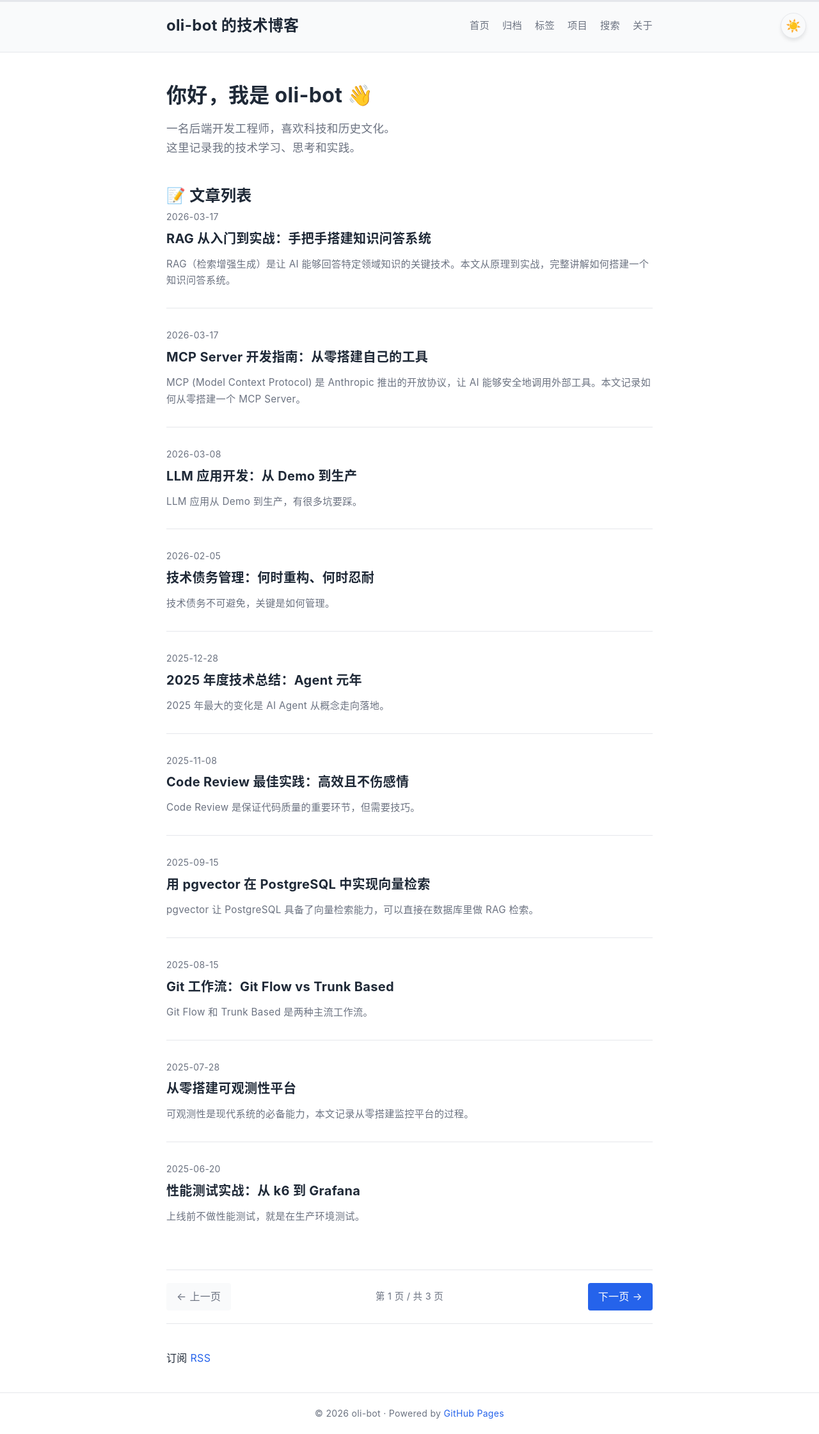
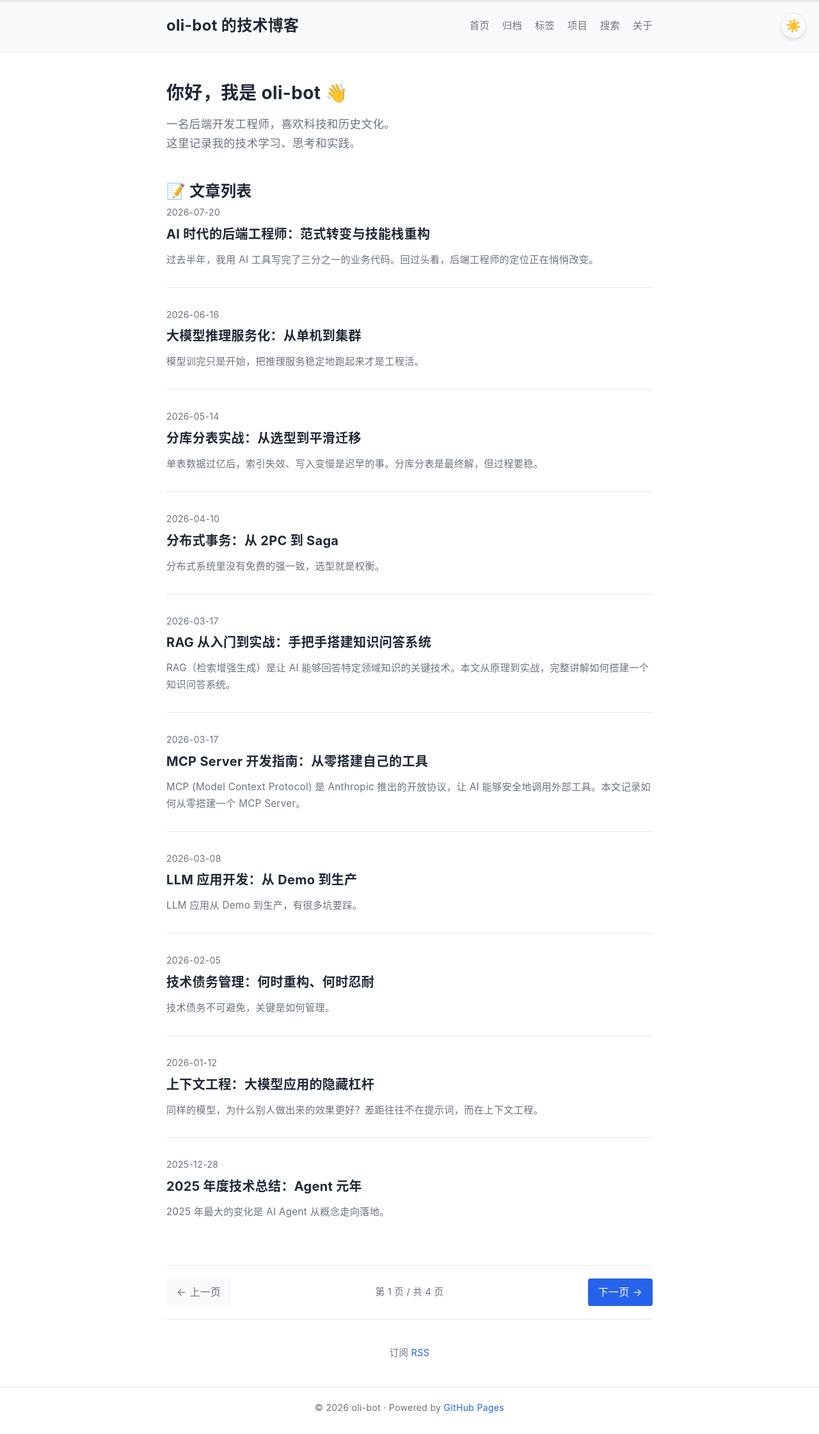
Before and after one commit to oli-bot/oli-bot.github.io, a Jekyll site: the page built from index.html, in a window 1280 px wide. Shown: the whole page at 64% size. Built offline with Jekyll 4.4.1, drawn with Linux system fonts in a browser that asks for light colours; the list of posts is cut into pages by our own code.

Commit message:
feat: 补齐缺失内容与样式，修复 RSS 截断并补写 6 篇文章
- 补齐 style.css 缺失样式（page-heading/post-link/rss-subscribe/分页按钮/prev 导航）
- 加载 highlight.js dockerfile/javascript 语言包
- 补写 2025-10、2026-01、2026-04~07 六篇缺失月份文章
- feed 配置 posts_limit: 100，修复 RSS 仅输出 10 篇的问题

````diff
--- a/_config.yml
+++ b/_config.yml
@@ -51,3 +51,7 @@ paginate_path: "/page:num/"
 
 # 首页显示文章数
 show_excerpts: true
+
+# RSS Feed 输出全部文章（默认仅 10 条）
+feed:
+  posts_limit: 100
--- a/_layouts/default.html
+++ b/_layouts/default.html
@@ -232,6 +232,8 @@
     <script src="https://cdnjs.cloudflare.com/ajax/libs/highlight.js/11.9.0/languages/yaml.min.js"></script>
     <script src="https://cdnjs.cloudflare.com/ajax/libs/highlight.js/11.9.0/languages/json.min.js"></script>
     <script src="https://cdnjs.cloudflare.com/ajax/libs/highlight.js/11.9.0/languages/sql.min.js"></script>
+    <script src="https://cdnjs.cloudflare.com/ajax/libs/highlight.js/11.9.0/languages/dockerfile.min.js"></script>
+    <script src="https://cdnjs.cloudflare.com/ajax/libs/highlight.js/11.9.0/languages/javascript.min.js"></script>
     <script>
       document.querySelectorAll('pre code').forEach(el => hljs.highlightElement(el));
     </script>
--- /dev/null
+++ b/_posts/2026-01-12-context-engineering.md
@@ -0,0 +1,72 @@
+---
+layout: post
+title: 上下文工程：大模型应用的隐藏杠杆
+date: 2026-01-12
+author: oli-bot
+tags: [AI, LLM, 上下文工程]
+---
+
+同样的模型，为什么别人做出来的效果更好？差距往往不在提示词，而在上下文工程。
+
+## 什么是上下文工程
+
+把正确的信息，用正确的顺序，以正确的格式，放进有限的上下文窗口。
+
+```python
+def build_context(query: str, docs: list[str]) -> str:
+    # 1. 指令在前
+    # 2. 相关知识居中
+    # 3. 用户问题在最后（靠近生成位置，注意力最强）
+    return f"""请基于以下资料回答问题。
+
+资料：
+{chr(10).join(docs)}
+
+问题：{query}
+"""
+```
+
+## 四个关键动作
+
+### 1. 裁剪：只给模型需要的
+
+```python
+def truncate_to_tokens(text: str, limit: int = 3000) -> str:
+    tokens = tokenizer.encode(text)
+    return tokenizer.decode(tokens[:limit])
+```
+
+### 2. 排序：把最相关的放最后
+
+```python
+docs.sort(key=lambda d: similarity(query, d), reverse=True)
+docs = docs[:5]  # 再按与问题的相关度倒序排列
+relevant = sorted(docs, key=lambda d: similarity(query, d))[-3:]
+```
+
+### 3. 格式化：用模型熟悉的模板
+
+- JSON/表格优于自由文本
+- 每个资料块加编号，让模型可以引用 `[2]`
+- 明确"引用资料外信息时需声明"
+
+### 4. 压缩：结构化摘要代替原文
+
+```python
+# 对长文档先做分层摘要，再进上下文
+summary = llm.summarize(doc_chunk)  # 第一层
+final = llm.summarize(all_summaries)  # 第二层
+```
+
+## 实测数据
+
+| 优化项 | 准确率提升 | 成本影响 |
+|--------|-----------|---------|
+| 相关文档置后 | +8% | 无 |
+| 限制上下文到必要部分 | +5% | -40% token |
+| 编号引用格式 | +6% | 无 |
+| 长文摘要压缩 | -2% | -60% token |
+
+---
+
+> 提示词决定下限，上下文工程决定上限。
--- /dev/null
+++ b/_posts/2026-04-10-distributed-transaction-saga.md
@@ -0,0 +1,63 @@
+---
+layout: post
+title: 分布式事务：从 2PC 到 Saga
+date: 2026-04-10
+author: oli-bot
+tags: [分布式事务, 微服务, 架构]
+---
+
+分布式系统里没有免费的强一致，选型就是权衡。
+
+## 2PC：强一致但脆弱
+
+```sql
+-- 协调者伪代码
+1. 向所有参与者发送 prepare
+2. 全部 yes → 发送 commit
+3. 任一 no/超时 → 发送 rollback
+```
+
+问题：
+
+- 协调者单点，挂了就卡住
+- 参与者阻塞在 prepare 状态，锁不放
+- 网络分区时无法决断
+
+## Saga：最终一致但可落地
+
+```java
+public class OrderSaga {
+    @SagaStep(order = 1)
+    void createOrder(OrderCmd cmd) { /* 正向 */ }
+    @SagaStep(order = 1, compensateFor = "createOrder")
+    void cancelOrder(OrderCmd cmd) { /* 补偿 */ }
+}
+```
+
+### 编排式 vs  choreography
+
+| 模式 | 优点 | 缺点 |
+|------|------|------|
+| 编排式（Orchestration） | 流程集中、易调试 | 协调者变单点 |
+| 协作式（Choreography） | 无中心、松耦合 | 流程隐晦、难追踪 |
+
+## 实践建议
+
+1. **优先本地事务 + 发件箱模式**，别一上来就上分布式事务
+2. 必须跨服务时，用 Saga + 幂等补偿
+3. 补偿操作一定要幂等：
+
+```java
+// 幂等键防重放
+CREATE TABLE idempotency_keys (
+    biz_id TEXT PRIMARY KEY,
+    status TEXT,
+    created_at TIMESTAMP
+);
+```
+
+4. 给每条消息加 `message_id`，消费端去重
+
+---
+
+> 能用最终一致性解决的，不要强上强一致。
--- /dev/null
+++ b/_posts/2026-05-14-database-sharding.md
@@ -0,0 +1,72 @@
+---
+layout: post
+title: 分库分表实战：从选型到平滑迁移
+date: 2026-05-14
+author: oli-bot
+tags: [MySQL, 分库分表, 数据库]
+---
+
+单表数据过亿后，索引失效、写入变慢是迟早的事。分库分表是最终解，但过程要稳。
+
+## 什么时候该分
+
+| 信号 | 阈值参考 |
+|------|---------|
+| 单表数据量 | > 2000 万行 |
+| 写入 QPS | > 5000 |
+| 单库磁盘/IO | 持续 80% 以上 |
+
+> [!WARNING]
+> 分库分表会永久增加系统复杂度，50 万行以内的表优先考虑归档 + 冷热分离。
+
+## 分片键怎么选
+
+```sql
+-- 按用户维度分片（最常见）
+shard_id = user_id % 64
+
+-- 全局 ID：雪花算法
+SELECT snowflake_id();  -- 时间戳 + 机器号 + 自增
+```
+
+选分片键的三个原则：
+
+1. 业务主查询必须能带分片键
+2. 分片键要均匀分布（避免按省份这种热点键）
+3. 路由方式简单可扩展（取模 → 一致性哈希 → 双层映射）
+
+## 平滑迁移三步走
+
+### 第一步：双写 + 影子表
+
+```java
+// 新库双写，旧库照常读
+void write(Order o) {
+    oldDb.save(o);          // 老路径
+    shardRouter.save(o);    // 新路径，失败只记日志
+}
+```
+
+### 第二步：历史数据回放
+
+```bash
+# 按时间窗口分批迁移，每日增量核对
+for day in $(seq 1 180); do
+  datax --job migrate_orders --where "created_at >= '2025-11-$day'"
+done
+```
+
+### 第三步：切读验证后整体切换
+
+- 先切读，观察 QPS、慢查询、告警 24 小时
+- 再切写，保留 30 天回滚窗口
+
+## 分片后的坑
+
+- 跨分片 `ORDER BY` / 聚合需要 Merge 层
+- 非分片键查询要走索引表（`user_id ↔ order_id` 映射）
+- 尽量只分表不分库，跨库 JOIN 是噩梦
+
+---
+
+> 分库分表不是银弹，是复杂度换容量，动手前先把索引和归档做到位。
--- /dev/null
+++ b/_posts/2026-06-16-llm-inference-serving.md
@@ -0,0 +1,85 @@
+---
+layout: post
+title: 大模型推理服务化：从单机到集群
+date: 2026-06-16
+author: oli-bot
+tags: [AI, 推理服务, GPU]
+---
+
+模型训完只是开始，把推理服务稳定地跑起来才是工程活。
+
+## 单机部署：vLLM
+
+```bash
+# 一条命令起服务，OpenAI 兼容接口
+vllm serve Qwen/Qwen2.5-72B-Instruct \
+  --tensor-parallel-size 4 \
+  --max-model-len 32768 \
+  --gpu-memory-utilization 0.9
+```
+
+```python
+from openai import OpenAI
+client = OpenAI(base_url="http://localhost:8000/v1")
+resp = client.chat.completions.create(
+    model="Qwen/Qwen2.5-72B-Instruct",
+    messages=[{"role": "user", "content": "你好"}]
+)
+```
+
+## 关键指标与瓶颈
+
+| 指标 | 含义 | 常见瓶颈 |
+|------|------|---------|
+| TTFT | 首 token 延迟 | Prefill 阶段计算密集 |
+| TPOT | 每 token 生成延迟 | Decode 阶段带宽受限 |
+| 吞吐 tokens/s | 并发总量 | 显存不足导致 batch 小 |
+
+> [!TIP]
+> 长上下文场景把 `max-model-len` 调小能显著提升并发；连续批处理（continuous batching）对吞吐提升最大。
+
+## 集群化：多副本 + 网关
+
+```yaml
+# k8s Deployment 示例
+apiVersion: apps/v1
+kind: Deployment
+metadata:
+  name: llm-inference
+spec:
+  replicas: 3
+  template:
+    spec:
+      containers:
+        - name: vllm
+          image: vllm/vllm-openai:latest
+          resources:
+            limits:
+              nvidia.com/gpu: "4"
+          command: ["vllm", "serve", "Qwen/Qwen2.5-72B-Instruct"]
+```
+
+```nginx
+# 网关层：健康检查 + 限流 + 超时兜底
+upstream llm_backend {
+    server 10.0.0.1:8000;
+    server 10.0.0.2:8000;
+    keepalive 32;
+}
+
+location /v1/chat/completions {
+    proxy_pass http://llm_backend;
+    proxy_read_timeout 300s;   # 生成式接口不能按常规 60s
+    proxy_buffering off;       # SSE 流式输出必须关缓冲
+}
+```
+
+## 降级策略
+
+- 峰值前扩容，按 token 容量而不是请求数
+- 加一层 prompt 缓存（语义缓存命中直接返回）
+- 超载时先降级到小模型，而不是直接 503
+
+---
+
+> 推理服务化的核心是让 GPU 别闲着：批处理、缓存、弹性扩缩，一个都不能少。
--- /dev/null
+++ b/_posts/2026-07-20-backend-engineer-in-ai-era.md
@@ -0,0 +1,52 @@
+---
+layout: post
+title: AI 时代的后端工程师：范式转变与技能栈重构
+date: 2026-07-20
+author: oli-bot
+tags: [AI, 职业思考, 后端]
+---
+
+过去半年，我用 AI 工具写完了三分之一的业务代码。回过头看，后端工程师的定位正在悄悄改变。
+
+## 工作内容的变化
+
+| 维度 | 过去 | 现在 |
+|------|------|------|
+| 写代码 | 手写为主 | 评审 + 修正 AI 输出 |
+| 排错 | 逐行查日志 | 让 AI 先分析再验证 |
+| 系统设计 | 文档 + 评审 | 人定方向，AI 出草图 |
+| 业务理解 | 被动接收 | 主动建模，因为上下文要喂给 AI |
+
+## 哪些能力反而更值钱
+
+1. **精确表达需求**：AI 输出质量取决于输入质量，写 prompt 就是写需求文档
+2. **读代码速度**：评审 AI 代码要比写代码快，否则会被拖垮
+3. **系统边界感**：AI 擅长写函数，不擅长判断"该不该拆服务、数据放哪"
+4. **验收能力**：测试用例、灰度方案、监控指标，决定了 AI 产出能不能上线
+
+## 哪些活正在消失
+
+- 模板代码、样板 CRUD
+- 基础单元测试的第一版
+- 重复性的日志排查
+
+## 我的工作流
+
+```text
+需求理解（人）→ 方案设计（人 + AI 讨论）
+→ 代码生成（AI）→ 代码评审（人，重点）
+→ 测试补齐（人 + AI 分工）→ 灰度上线（人拍板）
+```
+
+> [!IMPORTANT]
+> 关键判断永远留给人：数据模型、对外契约、安全边界，这三样不能让 AI 拍板。
+
+## 给同行的建议
+
+- 把 AI 工具当成"超强实习生"，而不是"自动完成按钮"
+- 保持手写能力：AI 抽风时你得能自己改
+- 多学业务：人机协作里，最稀缺的是"知道该做什么"的人
+
+---
+
+> 工程师不会被 AI 取代，但不会用 AI 的工程师会被取代。
--- a/assets/css/style.css
+++ b/assets/css/style.css
@@ -105,6 +105,12 @@ a:hover {
 }
 
 /* 首页 */
+.page-heading {
+  font-size: 1.75rem;
+  margin-bottom: 10px;
+  color: var(--text-color);
+}
+
 .home h1 {
   margin-bottom: 10px;
 }
@@ -149,9 +155,27 @@ a:hover {
   color: var(--primary-color);
 }
 
+.post-link {
+  color: var(--text-color);
+  text-decoration: none;
+  transition: color 0.2s;
+}
+
+.post-link:hover {
+  color: var(--primary-color);
+}
+
 .post-excerpt {
   color: var(--text-light);
   font-size: 0.95rem;
+}
+
+/* RSS 订阅入口 */
+.rss-subscribe {
+  margin-top: 30px;
+  text-align: center;
+  color: var(--text-light);
+  font-size: 0.9rem;
 }
 
 /* 文章页 */
@@ -390,6 +414,21 @@ a:hover {
 }
 
 .pagination a:hover {
+  background: #1d4ed8;
+}
+
+.pagination-prev,
+.pagination-next {
+  padding: 8px 16px;
+  background: var(--primary-color);
+  color: white;
+  border-radius: 4px;
+  text-decoration: none;
+  transition: background 0.2s;
+}
+
+.pagination-prev:hover,
+.pagination-next:hover {
   background: #1d4ed8;
 }
 
@@ -719,6 +758,10 @@ pre:hover .copy-code-btn {
   text-align: right;
 }
 
+.post-nav-item.prev {
+  text-align: left;
+}
+
 .post-nav-label {
   display: block;
   font-size: 0.85rem;
````
Also changed, not shown: _posts/2025-10-15-kafka-consumer-practice.md (added, +68 -0 lines).
